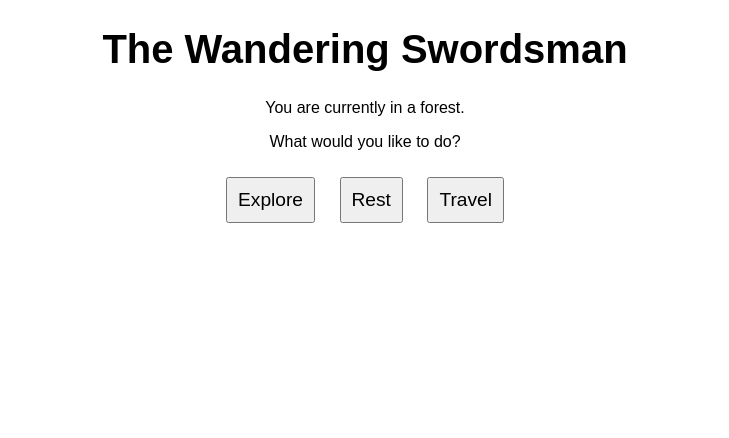
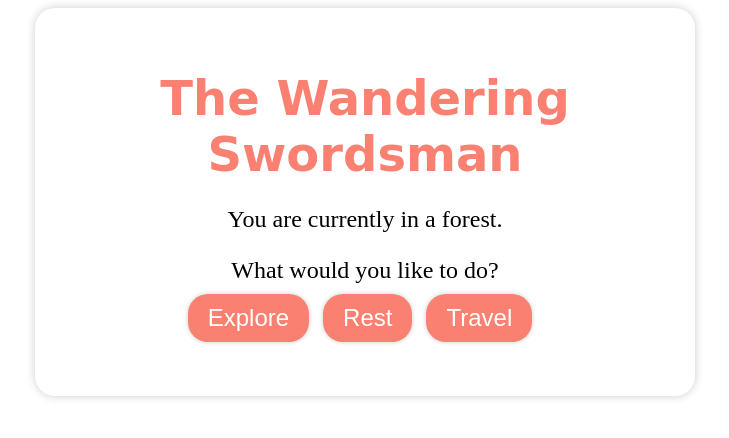
Before and after one commit to DavidHCCNguyen/F1-Wondering-Swordsman, a plain HTML site: page index.html in a window 1280 px wide. Shown: the whole page, without its empty margins (275-1004 px from the left). Drawn offline with Linux system fonts and the light colour scheme.

Commit message:
Changing css

```diff
--- a/style.css
+++ b/style.css
@@ -1,23 +1,44 @@
-body {
-    font-family: Arial, sans-serif;
+/* Style the game container */
+#game-container {
+  margin: auto;
+  max-width: 600px;
   text-align: center;
+  padding: 30px;
+  background-color: #fff;
+  border-radius: 20px;
+  box-shadow: 0px 0px 10px rgba(0, 0, 0, 0.2);
 }
 
+/* Style the game title */
 h1 {
-    font-size: 2.5em;
+  font-size: 48px;
+  font-family: 'Pacifico', cursive;
+  margin-bottom: 20px;
+  color: #fa8072;
 }
 
-  #game-container {
-    margin: 0 auto;
-    max-width: 600px;
+/* Style the game location and choices text */
+p {
+  font-size: 24px;
+  margin-bottom: 10px;
 }
 
+/* Style the game buttons */
 button {
-    margin: 10px;
-    padding: 10px;
-    font-size: 1.2em;
+  font-size: 24px;
+  padding: 10px 20px;
+  margin-right: 10px;
+  background-color: #fa8072;
+  border: none;
+  border-radius: 20px;
+  color: #fff;
+  cursor: pointer;
+  box-shadow: 0px 0px 5px rgba(0, 0, 0, 0.2);
+  transition: all 0.3s ease-in-out;
 }
 
-  #result {
-    font-weight: bold;
+/* Style the game buttons on hover */
+button:hover {
+  transform: translateY(-3px);
+  box-shadow: 0px
 }
```
Lines whose indentation alone changed are shown as unchanged.
